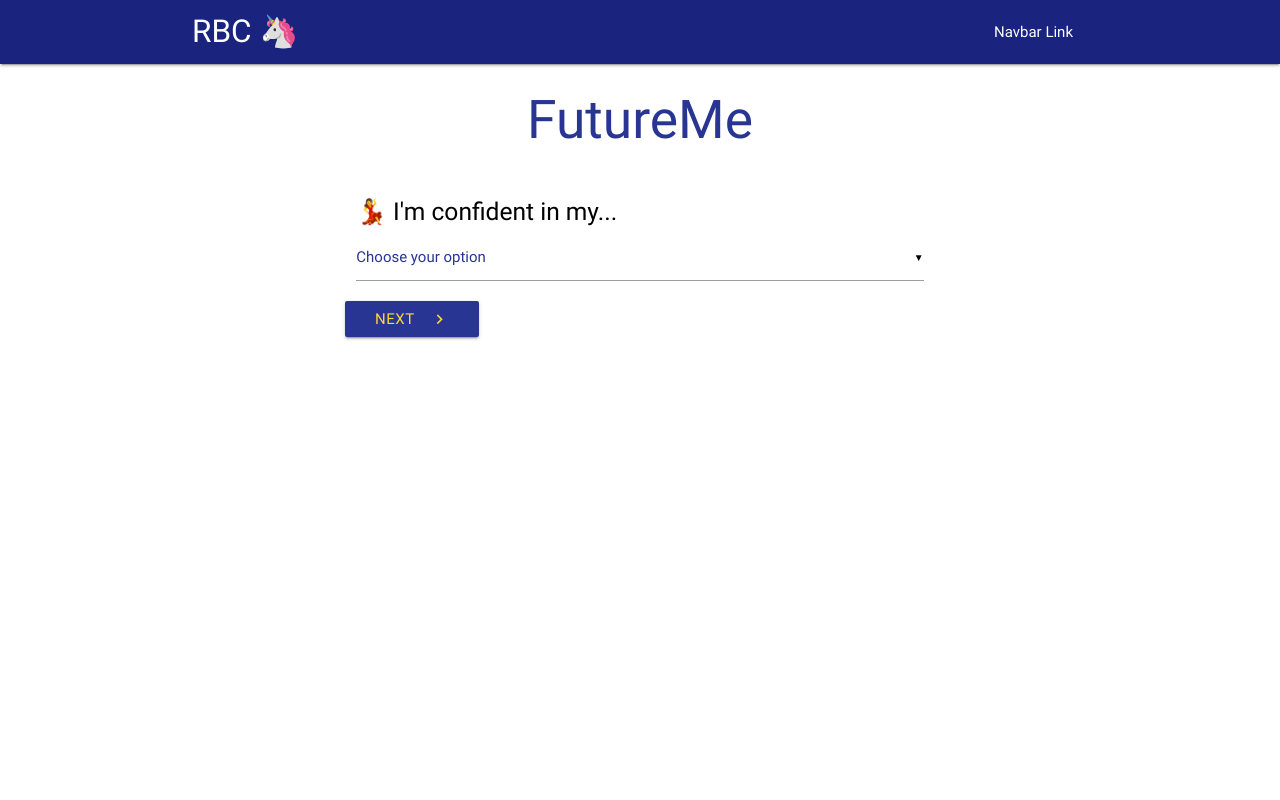
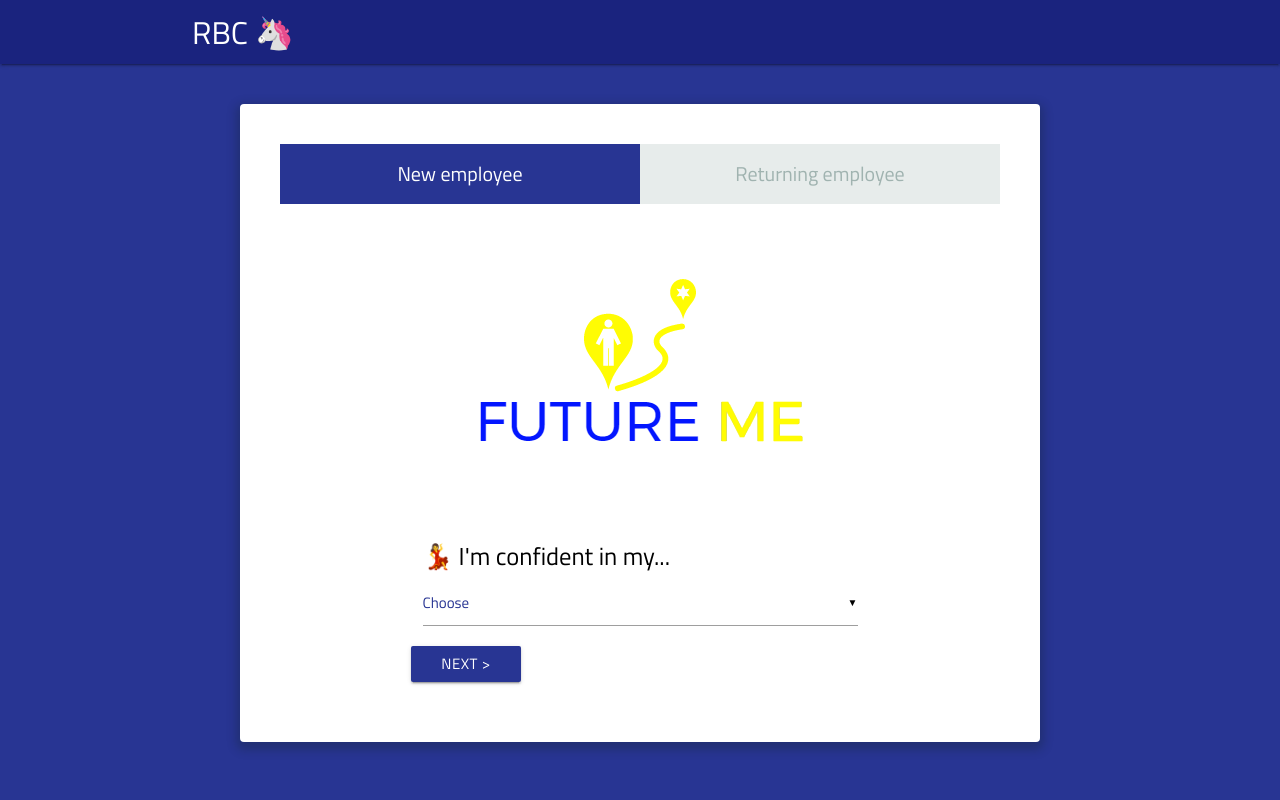
Before and after one commit to nighthawk469/coolstuff, a Flask app: page / in a window 1280 px wide. Run offline with Flask 2, Linux system fonts and the light colour scheme; some libraries are stand-ins or nearby versions.

Commit message:
added sexy form

```diff
--- a/iris_ml.py
+++ b/iris_ml.py
@@ -32,6 +32,6 @@ def test_model():
 
 
 if __name__ == '__main__':
-    # train_model(LogisticRegressionCV)
+    train_model(LogisticRegressionCV)
     result = test_model()
     print(result)
--- a/static/css/form.css
+++ b/static/css/form.css
@@ -12,7 +12,6 @@ button {
 
 #question1nextbtn, #question2nextbtn, #question3nextbtn,
 #question4nextbtn, #question5nextbtn, #question6nextbtn,
-#question7nextbtn, #question8nextbtn, #question9nextbtn {
+#question7nextbtn, #question8nextbtn, #question9nextbtn, #loginbtn {
     background-color: #283593;
-    color: #fdd835;
 }
--- /dev/null
+++ b/static/css/style.css
@@ -0,0 +1,178 @@
+*, *:before, *:after {
+  box-sizing: border-box;
+}
+
+html {
+  overflow-y: scroll;
+}
+
+body {
+  background: #283593;
+  font-family: 'Titillium Web', sans-serif;
+}
+
+a {
+  text-decoration: none;
+  color: #283593;
+  -webkit-transition: .5s ease;
+  transition: .5s ease;
+}
+a:hover {
+  color: #586593;
+}
+
+.form {
+  background: white;
+  padding: 40px;
+  max-width: 800px;
+  margin: 40px auto;
+  border-radius: 4px;
+  box-shadow: 0 4px 10px 4px rgba(19, 35, 47, 0.3);
+}
+
+.tab-group {
+  list-style: none;
+  padding: 0;
+  margin: 0 0 40px 0;
+}
+.tab-group:after {
+  content: "";
+  display: table;
+  clear: both;
+}
+.tab-group li a {
+  display: block;
+  text-decoration: none;
+  padding: 15px;
+  background: rgba(160, 179, 176, 0.25);
+  color: #a0b3b0;
+  font-size: 20px;
+  float: left;
+  width: 50%;
+  text-align: center;
+  cursor: pointer;
+  -webkit-transition: .5s ease;
+  transition: .5s ease;
+}
+.tab-group li a:hover {
+  background: #586593;
+  color: #ffffff;
+}
+.tab-group .active a {
+  background: #283593;
+  color: #ffffff;
+}
+
+.tab-content > div:last-child {
+  display: none;
+}
+
+/*h1 {*/
+  /*text-align: center;*/
+  /*color: #ffffff;*/
+  /*font-weight: 300;*/
+  /*margin: 0 0 40px;*/
+/*}*/
+
+/*label {*/
+  /*position: absolute;*/
+  /*-webkit-transform: translateY(6px);*/
+          /*transform: translateY(6px);*/
+  /*left: 13px;*/
+  /*color: rgba(255, 255, 255, 0.5);*/
+  /*-webkit-transition: all 0.25s ease;*/
+  /*transition: all 0.25s ease;*/
+  /*-webkit-backface-visibility: hidden;*/
+  /*pointer-events: none;*/
+  /*font-size: 22px;*/
+/*}*/
+/*label .req {*/
+  /*margin: 2px;*/
+  /*color: #1ab188;*/
+/*}*/
+
+/*label.active {*/
+  /*-webkit-transform: translateY(50px);*/
+          /*transform: translateY(50px);*/
+  /*left: 2px;*/
+  /*font-size: 14px;*/
+/*}*/
+/*label.active .req {*/
+  /*opacity: 0;*/
+/*}*/
+
+/*label.highlight {*/
+  /*color: #ffffff;*/
+/*}*/
+
+/*input, textarea {*/
+  /*font-size: 22px;*/
+  /*display: block;*/
+  /*width: 100%;*/
+  /*height: 100%;*/
+  /*padding: 5px 10px;*/
+  /*background: none;*/
+  /*background-image: none;*/
+  /*border: 1px solid #a0b3b0;*/
+  /*color: #ffffff;*/
+  /*border-radius: 0;*/
+  /*-webkit-transition: border-color .25s ease, box-shadow .25s ease;*/
+  /*transition: border-color .25s ease, box-shadow .25s ease;*/
+/*}*/
+/*input:focus, textarea:focus {*/
+  /*outline: 0;*/
+  /*border-color: #1ab188;*/
+/*}*/
+
+/*textarea {*/
+  /*border: 2px solid #a0b3b0;*/
+  /*resize: vertical;*/
+/*}*/
+
+.field-wrap {
+  position: relative;
+  margin-bottom: 40px;
+}
+
+.top-row:after {
+  content: "";
+  display: table;
+  clear: both;
+}
+.top-row > div {
+  float: left;
+  width: 48%;
+  margin-right: 4%;
+}
+.top-row > div:last-child {
+  margin: 0;
+}
+
+/*.button {*/
+  /*border: 0;*/
+  /*outline: none;*/
+  /*border-radius: 0;*/
+  /*padding: 15px 0;*/
+  /*font-size: 2rem;*/
+  /*font-weight: 600;*/
+  /*text-transform: uppercase;*/
+  /*letter-spacing: .1em;*/
+  /*background: #283593;*/
+  /*color: #ffffff;*/
+  /*-webkit-transition: all 0.5s ease;*/
+  /*transition: all 0.5s ease;*/
+  /*-webkit-appearance: none;*/
+/*}*/
+/*.button:hover, .button:focus {*/
+  /*background: #179b77;*/
+/*}*/
+
+/*.button-block {*/
+  /*display: block;*/
+  /*width: 100%;*/
+/*}*/
+
+.forgot {
+  margin-top: -20px;
+  text-align: right;
+}
--- /dev/null
+++ b/templates/exampleform.html
@@ -0,0 +1,253 @@
+<!DOCTYPE html>
+<html>
+<head>
+    <meta charset="UTF-8">
+    <title>Sign-Up/Login Form</title>
+    <link href='https://fonts.googleapis.com/css?family=Titillium+Web:400,300,600'
+          rel='stylesheet' type='text/css'>
+    {#    <link rel="stylesheet"#}
+    {#          href="https://cdnjs.cloudflare.com/ajax/libs/normalize/5.0.0/normalize.min.css">#}
+
+    <!--Import materialize.css-->
+    <link rel="stylesheet"
+          href="https://cdnjs.cloudflare.com/ajax/libs/materialize/0.100.2/css/materialize.min.css">
+
+    <link rel="stylesheet" href="../static/css/style.css">
+
+    <link rel="stylesheet" href="../static/css/form.css"/>
+
+
+</head>
+
+<body>
+
+
+<nav class="indigo darken-4" role="navigation">
+    <div class="nav-wrapper container"><a id="logo-container" href="#"
+                                          class="brand-logo">RBC 🦄</a>
+        <a href="#" data-activates="nav-mobile" class="button-collapse"><i
+                class="material-icons">menu</i></a>
+    </div>
+</nav>
+
+<div class="form">
+
+    <ul class="tab-group">
+        <li class="tab active"><a href="#signup">New employee</a></li>
+        <li class="tab"><a href="#login">Returning employee</a></li>
+    </ul>
+
+    <div class="tab-content">
+
+
+        <div id="signup">
+
+
+            <div class="row">
+{#                <h2 style="text-align: center">Future Me</h2>#}
+
+            <div style="text-align: center">
+                <img src="../static/logo.png"/>
+            </div>
+
+                <form class="col s8 offset-s2" method="post"
+                      action={{ url_for('home') }}>
+
+                    <div id="question1" class="input-field col s12">
+                        <h5 class="black-text">💃 I'm confident in my...</h5>
+
+                        <select multiple name="question1">
+                            <option value="" disabled selected>Choose
+                            </option>
+                            {% for o in options[0] %}
+                                <option value="{{ o }}">{{ o }}</option>
+                            {% endfor %}
+                        </select>
+
+                    </div>
+                    <a id='question1nextbtn'
+                       class="waves-effect waves-light btn">Next &gt;</a>
+
+                    <div id="question2" style="display: none"
+                         class="input-field col s12">
+                        <h5 class="black-text">✍️ I've recently been working
+                            primarily
+                            on...</h5>
+                        <select multiple name="question2">
+                            <option value="" disabled selected>Choose
+                            </option>
+                            {% for o in options[1] %}
+                                <option value="{{ o }}">{{ o }}</option>
+                            {% endfor %}
+                        </select>
+
+                    </div>
+                    <a id='question2nextbtn' style='display:none'
+                       class="waves-effect waves-light btn">Next &gt;</a>
+
+                    <div id="question3" style="display: none"
+                         class="input-field col s12">
+                        <h5 class="black-text">👩‍💻 The tools I use the most
+                            are...</h5>
+                        <select multiple name="question3">
+                            <option value="" disabled selected>Choose
+                            </option>
+                            {% for o in options[2] %}
+                                <option value="{{ o }}">{{ o }}</option>
+                            {% endfor %}
+                        </select>
+
+                    </div>
+                    <a id='question3nextbtn' style='display:none'
+                       class="waves-effect waves-light btn">Next &gt;</a>
+
+                    <div id="question4" style="display: none"
+                         class="input-field col s12">
+                        <h5 class="black-text">🗓 My background in this
+                            knowledge is...years</h5>
+                        <select name="question4">
+                            <option value="" disabled selected>Choose
+                            </option>
+                            {% for o in options[3] %}
+                                <option value="{{ o }}">{{ o }}</option>
+                            {% endfor %}
+                        </select>
+
+                    </div>
+                    <a id='question4nextbtn' style='display:none'
+                       class="waves-effect waves-light btn">Next &gt;</a>
+
+                    <div id="question5" style="display: none"
+                         class="input-field col s12">
+                        <h5 class="black-text">👨‍🔬 What roles interest you the
+                            most?</h5>
+                        <select multiple name="question5">
+                            <option value="" disabled selected>Choose
+                            </option>
+                            {% for o in options[4] %}
+                                <option value="{{ o }}">{{ o }}</option>
+                            {% endfor %}
+                        </select>
+                    </div>
+                    <a id='question5nextbtn' style='display:none'
+                       class="waves-effect waves-light btn">Next &gt;</a>
+
+
+                    <div id="question6" style="display: none"
+                         class="input-field col s12">
+                        <h5 class="black-text">🏢 Which environments fit you the
+                            most?</h5>
+                        <select multiple name="question6">
+                            <option value="" disabled selected>Choose
+                            </option>
+                            {% for o in options[5] %}
+                                <option value="{{ o }}">{{ o }}</option>
+                            {% endfor %}
+                        </select>
+                    </div>
+                    <a id='question6nextbtn' style='display:none'
+                       class="waves-effect waves-light btn">Next &gt;</a>
+
+                    <div id="question7" style="display: none"
+                         class="input-field col s12">
+                        <h5 class="black-text">👩‍🎓 What's your highest level
+                            of education?</h5>
+                        <select name="question7">
+                            <option value="" disabled selected>Choose
+                            </option>
+                            {% for o in options[6] %}
+                                <option value="{{ o }}">{{ o }}</option>
+                            {% endfor %}
+                        </select>
+                    </div>
+                    <a id='question7nextbtn' style='display:none'
+                       class="waves-effect waves-light btn">Next &gt;</a>
+
+                    <div id="question8" style="display: none"
+                         class="input-field col s12">
+                        <h5 class="black-text">🌏 Where are you?</h5>
+                        <select name="question8">
+                            <option value="" disabled selected>Choose
+                            </option>
+                            {% for o in options[7] %}
+                                <option value="{{ o }}">{{ o }}</option>
+                            {% endfor %}
+                        </select>
+                    </div>
+                    <a id='question8nextbtn' style='display:none'
+                       class="waves-effect waves-light btn">Next &gt;</a>
+
+                    <div id="question9" style="display: none"
+                         class="input-field col s12">
+                        <h5 class="black-text">⌛️ I'm looking for a ___
+                            role</h5>
+                        <select name="question9">
+                            <option value="" disabled selected>Choose
+                            </option>
+                            {% for o in options[8] %}
+                                <option value="{{ o }}">{{ o }}</option>
+                            {% endfor %}
+                        </select>
+                    </div>
+
+                    <button id='question9nextbtn'
+                            class="btn waves-effect waves-light"
+                            style="display: none;margin: 0 auto;"
+                            type="submit"
+                            name="action">Analyze &gt;
+                    </button>
+
+                </form>
+            </div>
+
+
+        </div>
+
+
+        <div id="login">
+
+            <div class="row">
+                <h2 style="text-align: center">Welcome Back!</h2>
+
+                <form class="col s8 offset-s2" method="post">
+
+                    <div class="row">
+                        <div class="input-field col s12">
+                            <input id="email" type="email" class="validate">
+                            <label for="email">Email</label>
+                        </div>
+                    </div>
+
+                    <div class="row">
+                        <div class="input-field col s12">
+                            <input id="password" type="password"
+                                   class="validate">
+                            <label for="password">Password</label>
+                        </div>
+                    </div>
+
+                    <button id='loginbtn'
+                            class="btn waves-effect waves-light"
+                            style="margin: 0 auto;"
+                            type="submit"
+                            name="action">Login &gt;
+                    </button>
+
+                </form>
+            </div>
+
+
+        </div>
+
+    </div><!-- tab-content -->
+
+</div> <!-- /form -->
+<script src='http://cdnjs.cloudflare.com/ajax/libs/jquery/2.1.3/jquery.min.js'></script>
+
+<script src="https://cdnjs.cloudflare.com/ajax/libs/materialize/0.100.2/js/materialize.min.js"></script>
+<script src="../static/js/index.js"></script>
+
+<script src="../static/js/app.js"></script>
+
+</body>
+</html>
```
Also changed, not shown: static/js/index.js (added, +43 -0 lines), templates/login.html (+59 -3 lines), templates/results.html (+5 -11 lines), temporary.py (+14 -11 lines), static/logo.png (added).
